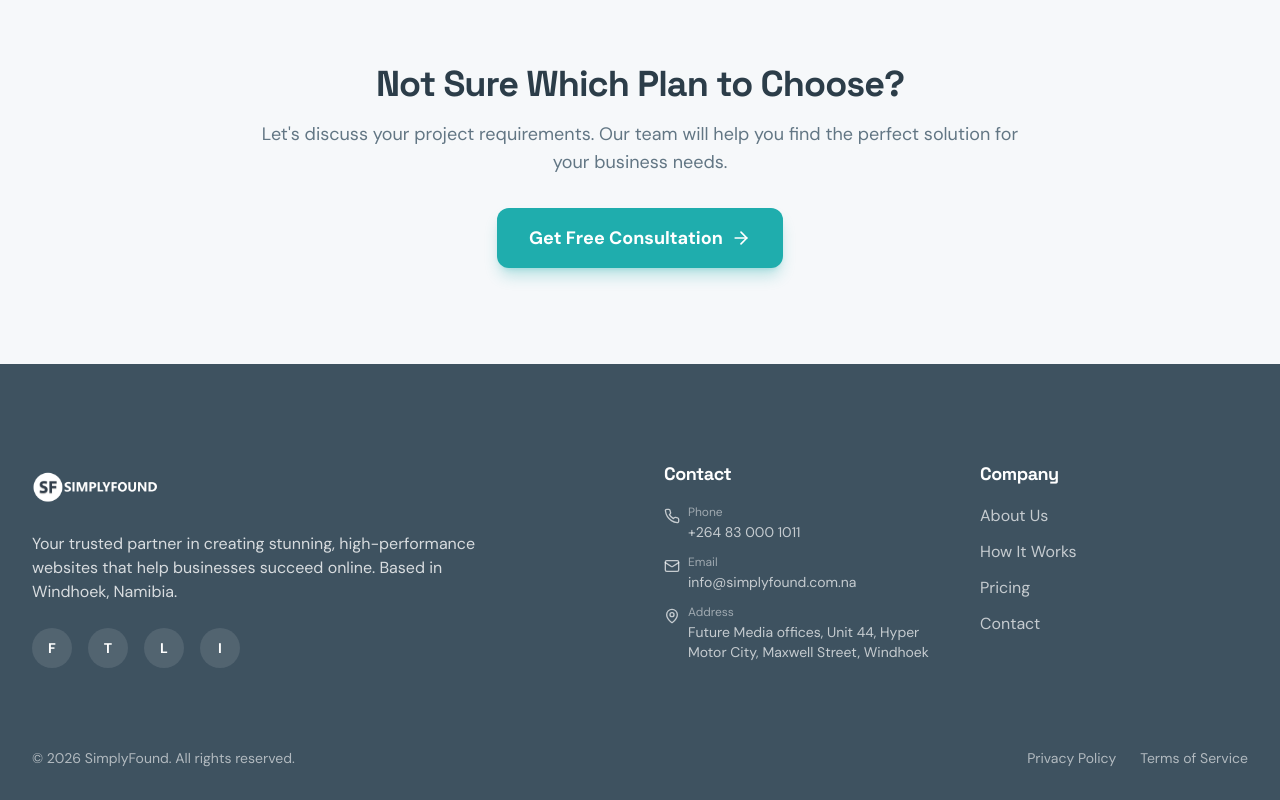
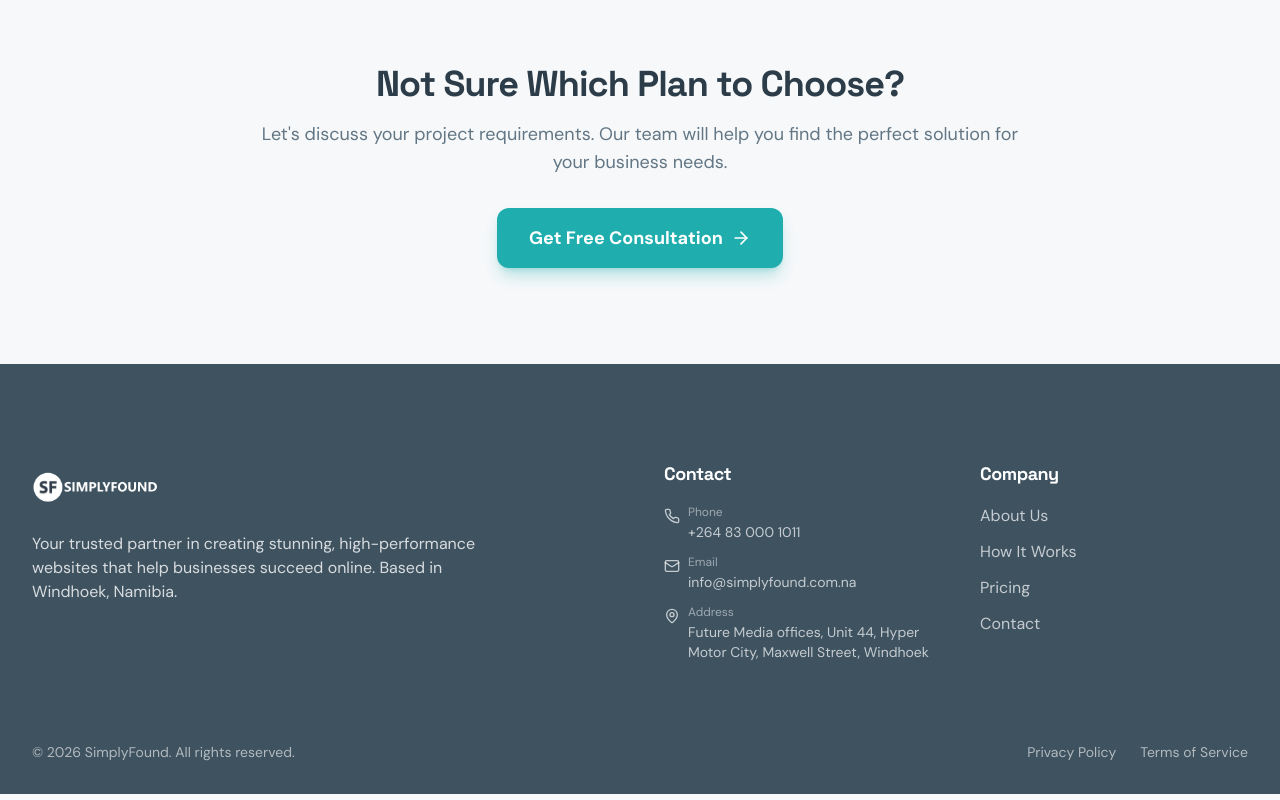
Before and after one commit to Joel-FutureMedia/simplyfound-final2, a React (Vite) app: page /pricing in a window 1280 px wide. Shown: the part 1394-2194 px from the top of the page. Built offline with nearby package versions, Linux system fonts and the light colour scheme; the HTML template or start-up script is replaced by a standard one.

Commit message:
Update Footer.tsx

```diff
--- a/src/components/Footer.tsx
+++ b/src/components/Footer.tsx
@@ -36,20 +36,7 @@ const Footer = () => {
               websites that help businesses succeed online. Based in Windhoek,
               Namibia.
             </p>
-            <div className="flex gap-4">
-              {['facebook', 'twitter', 'linkedin', 'instagram'].map((social) => (
-                <a
-                  key={social}
-                  href="#"
-                  className="w-10 h-10 rounded-full bg-primary-foreground/10 flex items-center justify-center hover:bg-accent hover:text-accent-foreground transition-colors duration-300"
-                  aria-label={social}
-                >
-                  <span className="text-sm font-bold uppercase">
-                    {social[0]}
-                  </span>
-                </a>
-              ))}
-            </div>
+
           </div>
 
           {/* Contact Info */}
```
